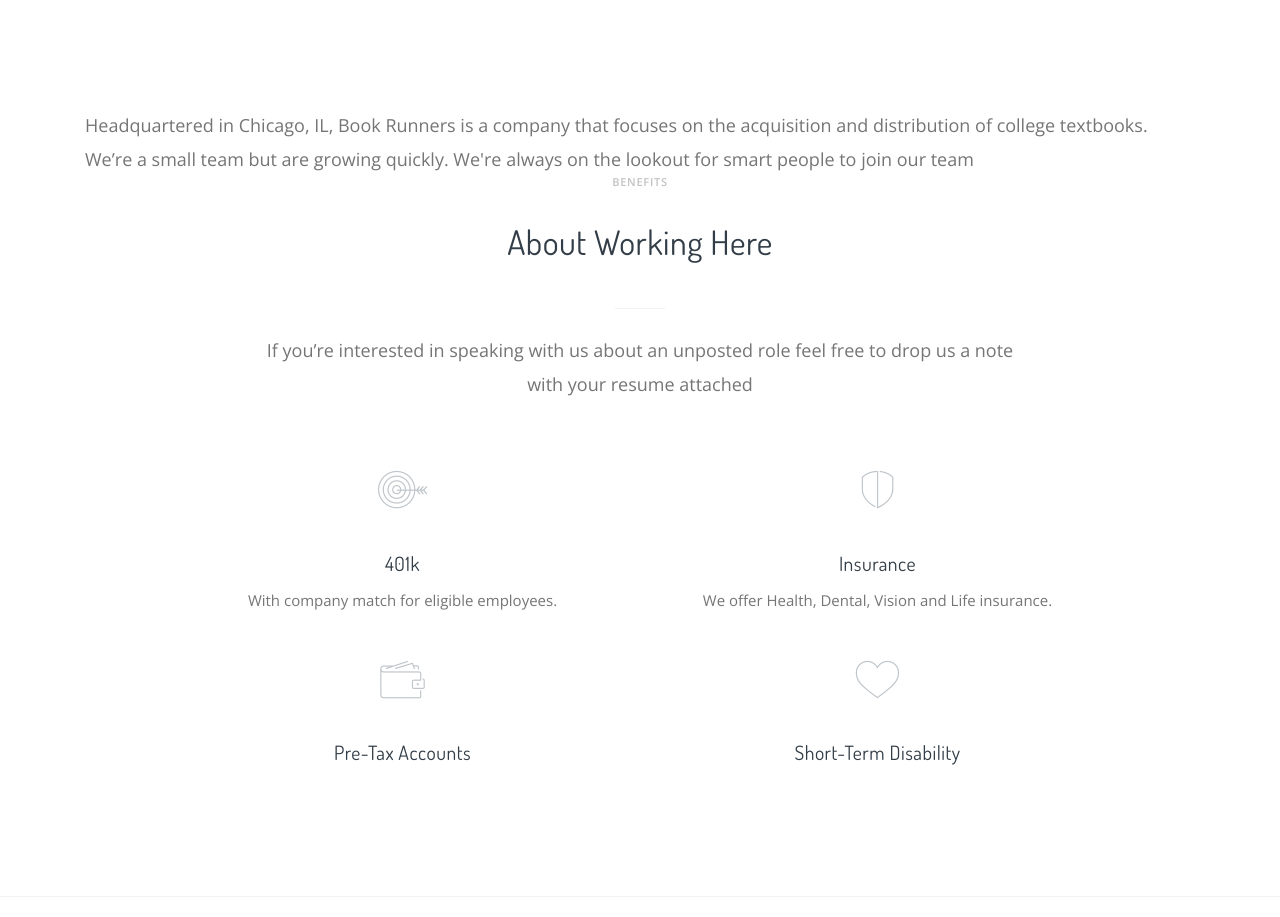
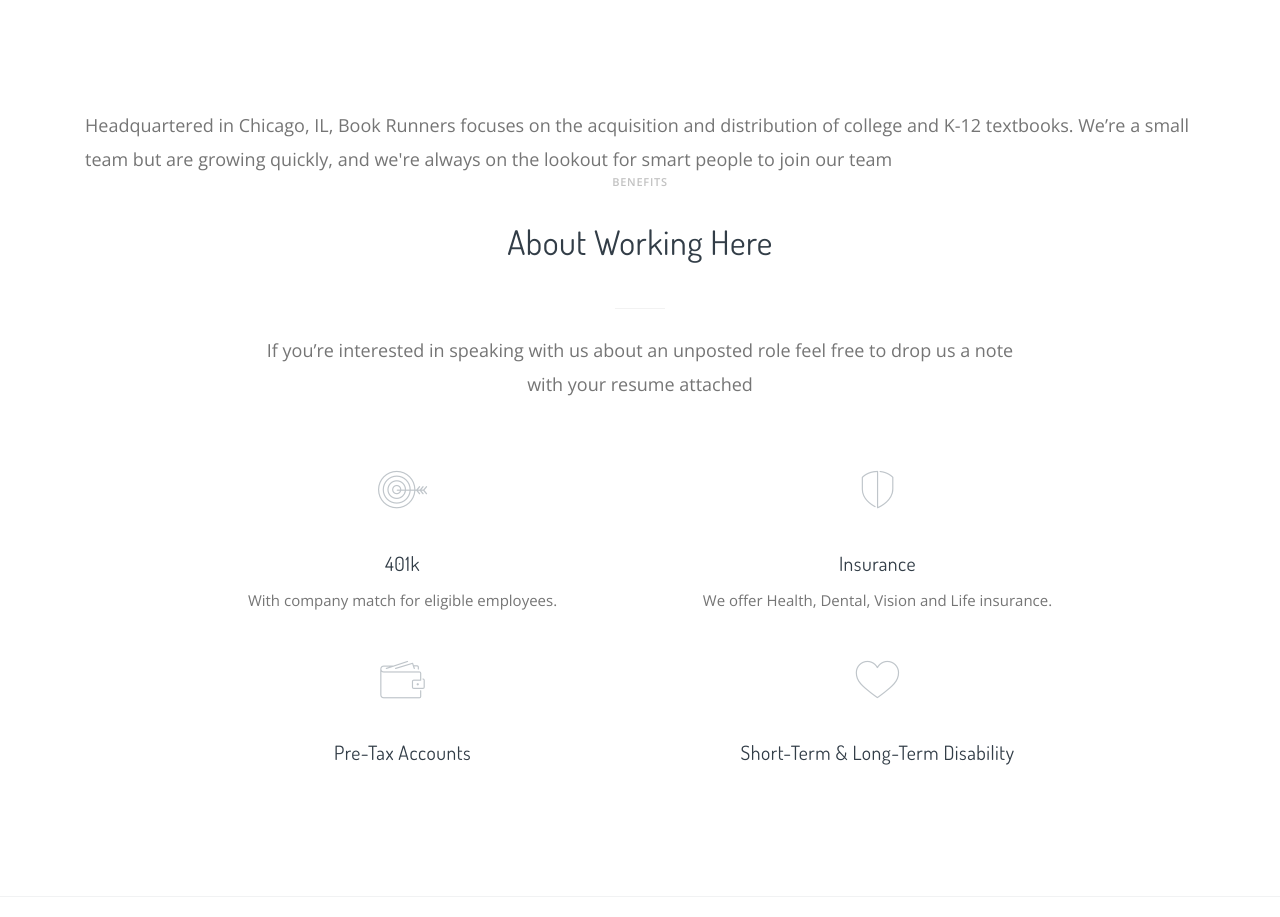
Before and after one commit to book-runners/marketing-page, a Jekyll site: the page built from employment.html, in a window 1280 px wide and 1321 px high, cut to the strip 344-1261 px from the top of the window. Built offline with Jekyll 4.4.1, drawn with Linux system fonts in a browser that asks for light colours; a script that is not in the unit is left out.

Commit message:
Update employment.html

```diff
--- a/employment.html
+++ b/employment.html
@@ -13,7 +13,7 @@ active: employment
 <!-- Indeed Script -->
 <section class="section">
   <div class="container">
-    <p class="lead">Headquartered in Chicago, IL, Book Runners is a company that focuses on the acquisition and distribution of college textbooks. We’re a small team but are growing quickly. We're always on the lookout for smart people to join our team</p>
+    <p class="lead">Headquartered in Chicago, IL, Book Runners focuses on the acquisition and distribution of college and K-12 textbooks. We’re a small team but are growing quickly, and we're always on the lookout for smart people to join our team</p>
     <div class="indeedjobs-widget" data-id="327483c74c7157469668" data-theme="light" data-height="320"></div> <script> (function(d, id) { if (d.getElementById(id)) return; var js = d.createElement('script'); js.id = id; js.src = 'https://www.indeedjobs.com/widget.js'; d.head.appendChild(js); })(document, 'indeedjobs-js'); </script>
   </div>
 </section>
@@ -53,7 +53,7 @@ active: employment
 
           <div class="col-md-6">
             <p><i class="icon-heart text-lighter lead-6 mb-5"></i></p>
-            <h5>Short-Term Disability</h5>
+            <h5>Short-Term & Long-Term Disability</h5>
             <p></p>
           </div>
 
```
